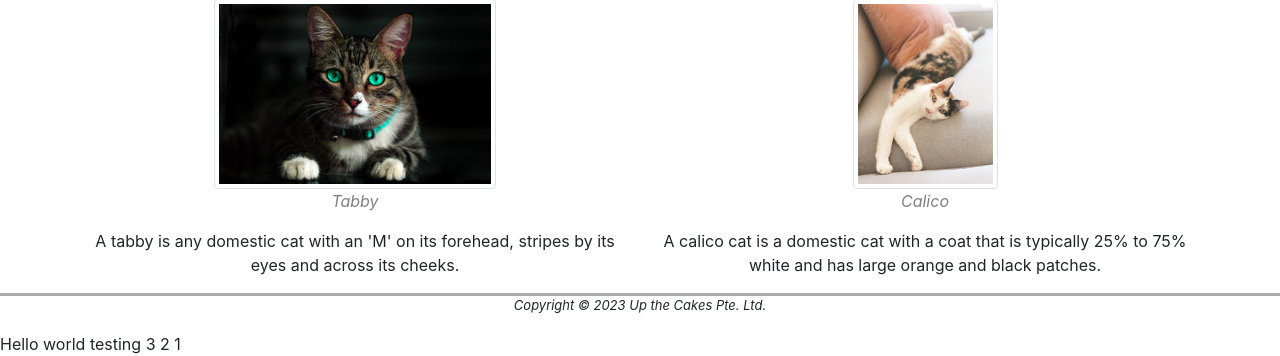
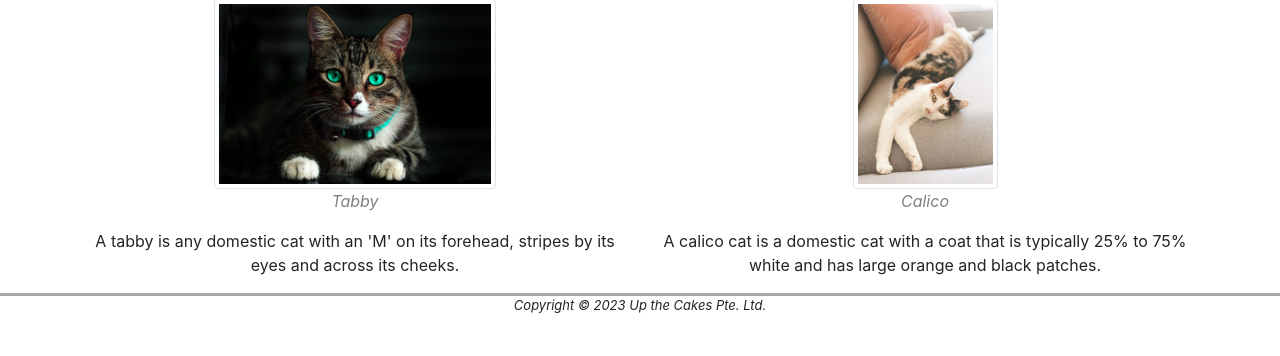
Before and after one commit to Halilahr/INF1005-Project, a PHP site: page /index.php in a window 1280 px wide. Shown: the part 828-1184 px from the top of the page. After the commit the page ends 1141 px from the top, so only its background shows below. Run offline with PHP 8.4, Linux system fonts and the light colour scheme.

Commit message:
product catalogue 4

```diff
--- a/footer.inc.php
+++ b/footer.inc.php
@@ -3,4 +3,3 @@
 
             <p><em>Copyright &copy; 2023 Up the Cakes Pte. Ltd.</em></p>
         </footer>
-Hello world testing 3 2 1
```
